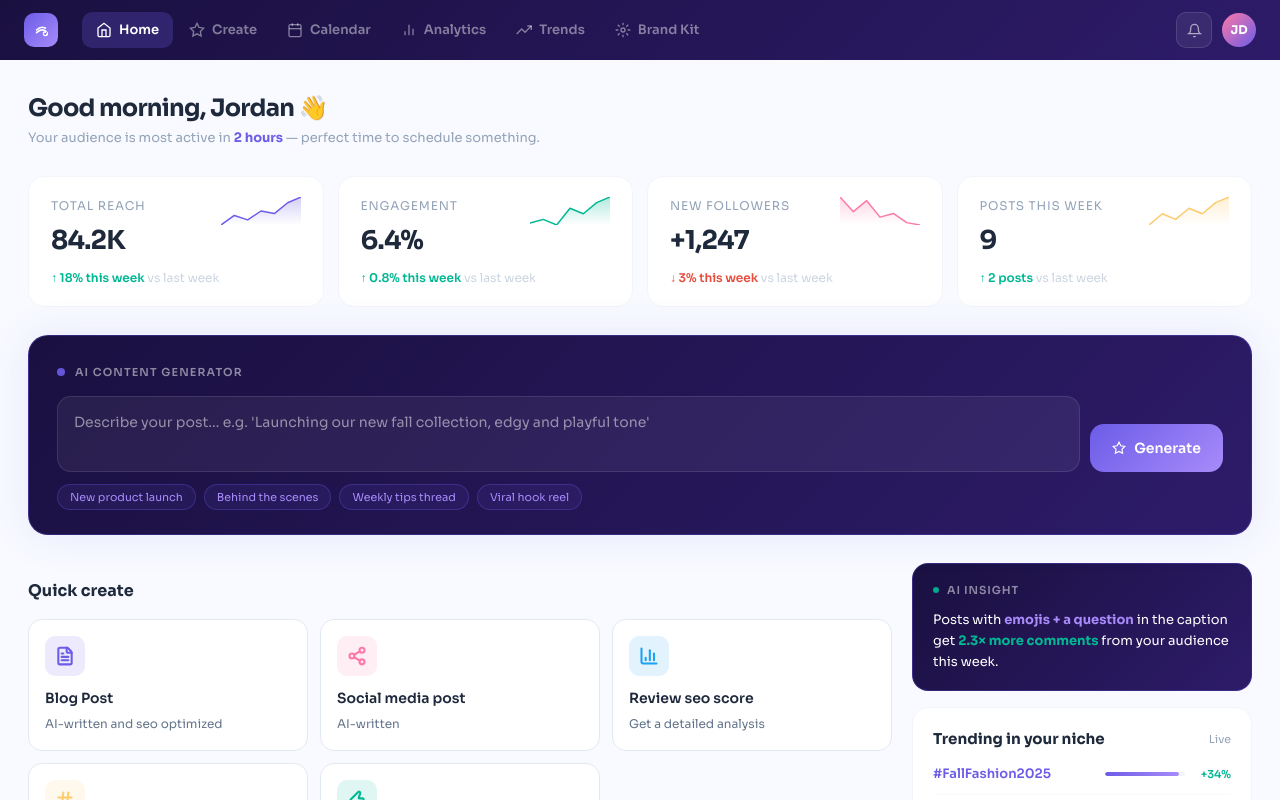
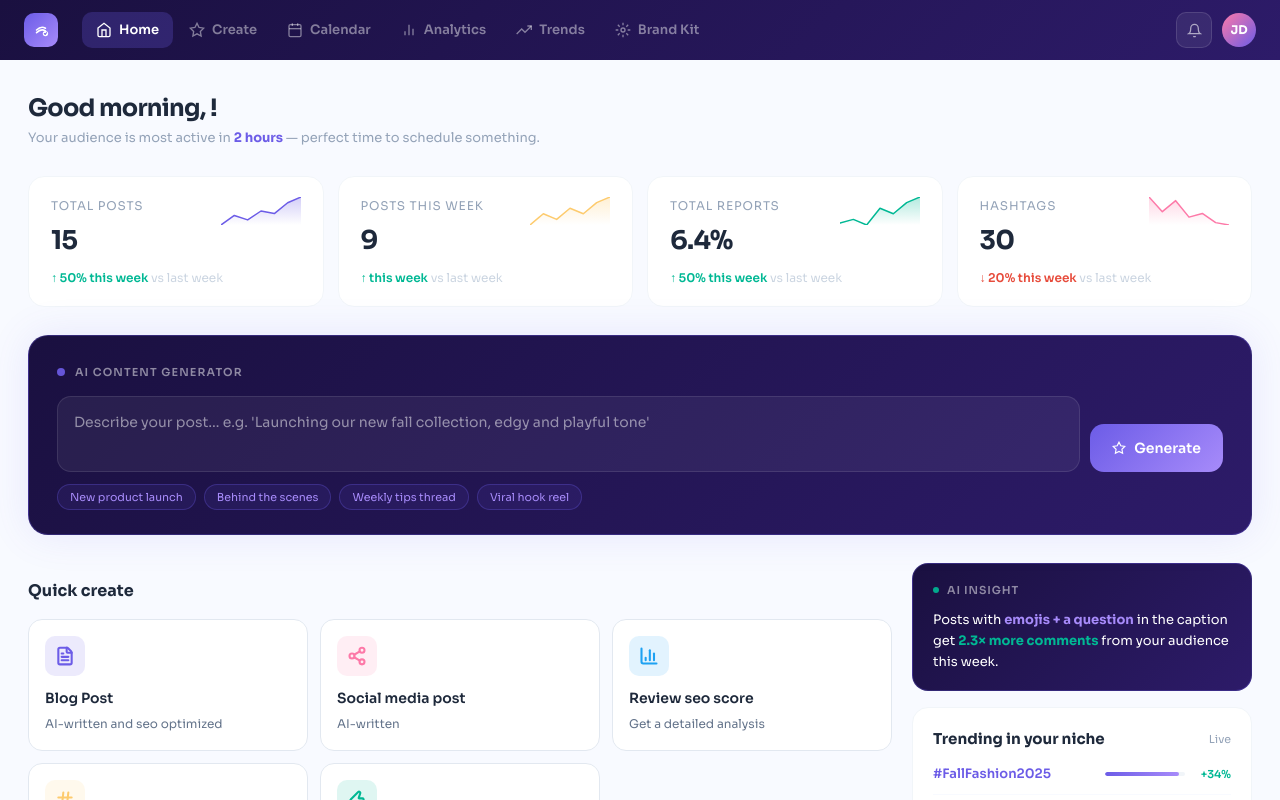
Before and after one commit to ayoubouakrim/content_creator, a Next.js app in the folder content-front/: page /dashboard in a window 1280 px wide. Shown: the top 800 px of the page. Built offline with nearby package versions, Linux system fonts and the light colour scheme; no server answers.

Commit message:
adding linking logic and user greeting

```diff
--- a/content-front/app/dashboard/page.tsx
+++ b/content-front/app/dashboard/page.tsx
@@ -217,6 +217,7 @@ export default function DashboardPage() {
     const router = useRouter();
 
     const [contentList, setContentList] = useState<any[]>([]);
+    const [username, setUsername] = useState<string>()
 
     const fetchContent = async () => {
         try {
@@ -233,12 +234,26 @@ export default function DashboardPage() {
         }
     };
 
+    const fetchUsername = async () => {
+        try {
+            const user = JSON.parse(localStorage.getItem("user") || "{}");
+
+            if (user && user.firstname && user.lastname) {
+                setUsername(`${user.firstname} ${user.lastname}`);
+                console.log("✅ Fetched username:", `${user.firstname} ${user.lastname}`);
+            }
+        } catch (error) {
+            console.error("❌ Error fetching username:", error);
+        }
+    };
+
     const handleOpenContent = (contentId: number) => {
         router.push(`/content/${contentId}`);
     };
 
     useEffect(() => {
         fetchContent();
+        fetchUsername();
     }, []);
 
     return (
@@ -266,7 +281,7 @@ export default function DashboardPage() {
                     {/* Header */}
                     <div className="mb-7">
                         <h1 className="m-0 text-2xl font-bold text-[#1e293b] tracking-[-0.03em]">
-                            Good morning, Jordan 👋
+                            Good morning, {username}!
                         </h1>
                         <p className="m-0 mt-1 text-[13px] text-[#94a3b8]">
                             Your audience is most active in{" "}
@@ -276,10 +291,10 @@ export default function DashboardPage() {
 
                     {/* Stats row */}
                     <div className="flex gap-3.5 mb-7 animate-fade-up-slow">
-                        <StatCard label="Total reach" value="84.2K" delta="18% this week" positive spark={[40, 55, 48, 62, 58, 75, 84]} color="#6C5CE7" />
-                        <StatCard label="Engagement" value="6.4%" delta="0.8% this week" positive spark={[5, 5.2, 4.9, 5.8, 5.5, 6.1, 6.4]} color="#00b894" />
-                        <StatCard label="New followers" value="+1,247" delta="3% this week" positive={false} spark={[1400, 1320, 1380, 1290, 1310, 1260, 1247]} color="#fd79a8" />
-                        <StatCard label="Posts this week" value="9" delta="2 posts" positive spark={[4, 6, 5, 7, 6, 8, 9]} color="#fdcb6e" />
+                        <StatCard label="Total Posts" value="15" delta="50% this week" positive spark={[40, 55, 48, 62, 58, 75, 84]} color="#6C5CE7" />
+                        <StatCard label="Posts this week" value="9" delta="this week" positive spark={[4, 6, 5, 7, 6, 8, 9]} color="#fdcb6e" />
+                        <StatCard label="Total Reports" value="6.4%" delta="50% this week" positive spark={[5, 5.2, 4.9, 5.8, 5.5, 6.1, 6.4]} color="#00b894" />
+                        <StatCard label="Hashtags" value="30" delta="20% this week" positive={false} spark={[1400, 1320, 1380, 1290, 1310, 1260, 1247]} color="#fd79a8" />
                     </div>
 
                     {/* AI Bar */}
--- a/content-front/components/Navbar.tsx
+++ b/content-front/components/Navbar.tsx
@@ -20,11 +20,11 @@ export default function Navbar() {
             icon: <svg width="16" height="16" viewBox="0 0 24 24" fill="none" stroke="currentColor" strokeWidth="2"><rect x="3" y="4" width="18" height="18" rx="2" /><line x1="16" y1="2" x2="16" y2="6" /><line x1="8" y1="2" x2="8" y2="6" /><line x1="3" y1="10" x2="21" y2="10" /></svg>,
         },
         {
-            id: "analytics", label: "Analytics",
+            id: "analytics", label: "Analytics", href: "/content/seo-report",
             icon: <svg width="16" height="16" viewBox="0 0 24 24" fill="none" stroke="currentColor" strokeWidth="2"><line x1="18" y1="20" x2="18" y2="10" /><line x1="12" y1="20" x2="12" y2="4" /><line x1="6" y1="20" x2="6" y2="14" /></svg>,
         },
         {
-            id: "trends", label: "Trends",
+            id: "trends", label: "Trends", href: "/content/hashtags",
             icon: <svg width="16" height="16" viewBox="0 0 24 24" fill="none" stroke="currentColor" strokeWidth="2"><polyline points="23,6 13.5,15.5 8.5,10.5 1,18" /><polyline points="17,6 23,6 23,12" /></svg>,
         },
         {
@@ -36,6 +36,8 @@ export default function Navbar() {
     const isActive = (itemId: string) => {
         if (itemId === "home") return pathname === "/dashboard";
         if (itemId === "create") return pathname === "/content/create";
+        if (itemId === "analytics") return pathname === "/content/seo-report";
+        if (itemId === "trends") return pathname === "/content/hashtags";
         return false;
     };
 
```
Also changed, not shown: 1 other file (tests, documents, lock files or other folders).
